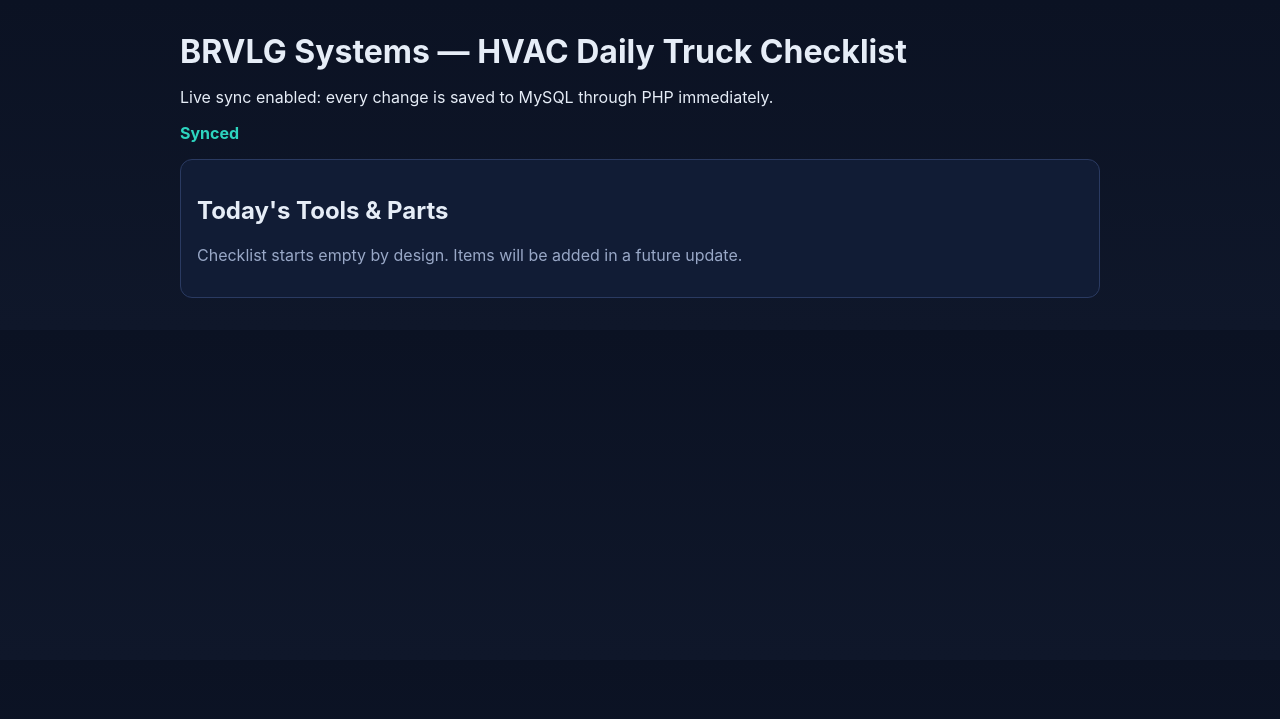
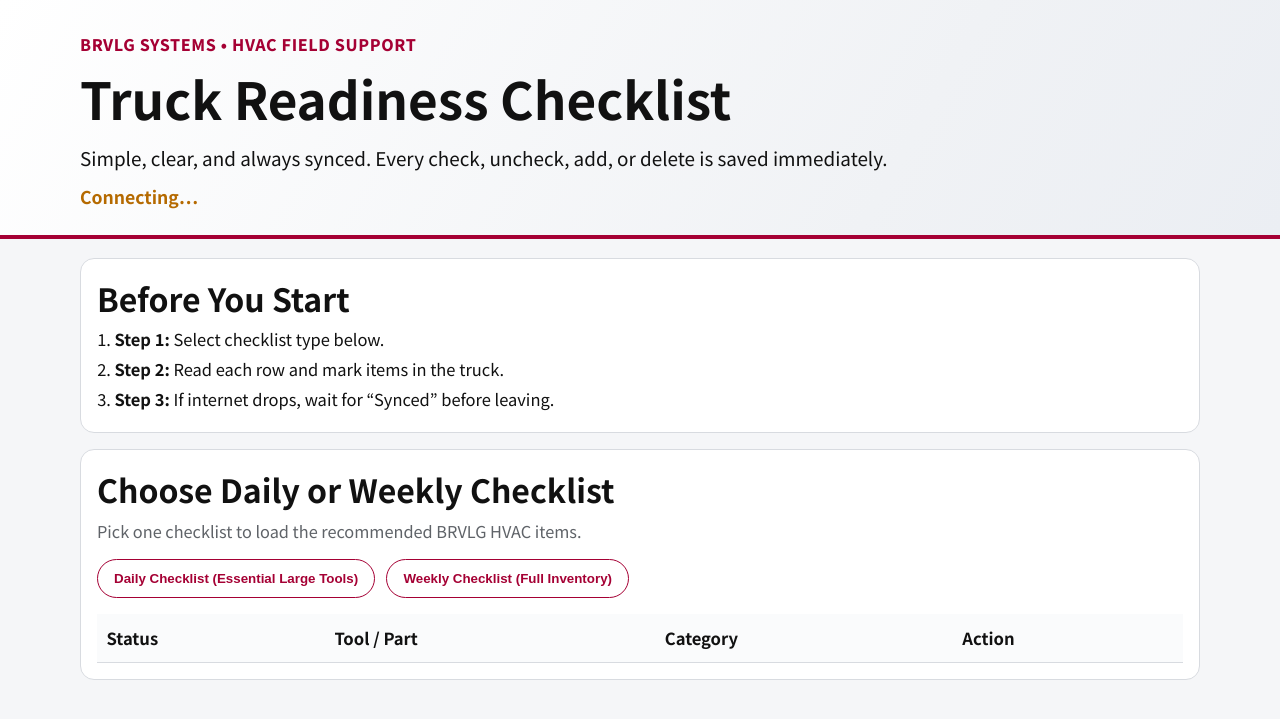
Before and after one commit to Galos12/check, a PHP site: page / in a window 1280 px wide. Shown: the top 719 px of the page. Run offline with PHP 8.4, Linux system fonts and the light colour scheme; data that the repository does not hold is empty.

Commit message:
Upgrade HVAC checklist UX with daily/weekly guided flows

```diff
--- a/api/checklist.php
+++ b/api/checklist.php
@@ -16,24 +16,28 @@ require __DIR__ . '/db.php';
 
 $method = $_SERVER['REQUEST_METHOD'];
 $id = isset($_GET['id']) ? (int) $_GET['id'] : null;
+$listType = isset($_GET['type']) && in_array($_GET['type'], ['daily', 'weekly'], true) ? $_GET['type'] : 'daily';
 $body = json_decode(file_get_contents('php://input') ?: '{}', true) ?? [];
 
 if ($method === 'GET') {
-    $stmt = $pdo->query('SELECT id, name, checked FROM checklist_items ORDER BY id DESC');
+    $stmt = $pdo->prepare('SELECT id, list_type, name, category, checked FROM checklist_items WHERE list_type = :list_type ORDER BY id DESC');
+    $stmt->execute(['list_type' => $listType]);
     echo json_encode(['items' => $stmt->fetchAll()]);
     exit;
 }
 
 if ($method === 'POST') {
     $name = trim((string) ($body['name'] ?? ''));
+    $category = trim((string) ($body['category'] ?? 'General'));
+    $requestType = in_array(($body['list_type'] ?? ''), ['daily', 'weekly'], true) ? $body['list_type'] : $listType;
     if ($name === '') {
         http_response_code(422);
         echo json_encode(['error' => 'Name is required']);
         exit;
     }
-    $stmt = $pdo->prepare('INSERT INTO checklist_items (name, checked) VALUES (:name, 0)');
-    $stmt->execute(['name' => $name]);
-    echo json_encode(['id' => (int) $pdo->lastInsertId(), 'name' => $name, 'checked' => 0]);
+    $stmt = $pdo->prepare('INSERT INTO checklist_items (list_type, name, category, checked) VALUES (:list_type, :name, :category, 0)');
+    $stmt->execute(['list_type' => $requestType, 'name' => $name, 'category' => $category]);
+    echo json_encode(['id' => (int) $pdo->lastInsertId(), 'list_type' => $requestType, 'name' => $name, 'category' => $category, 'checked' => 0]);
     exit;
 }
 
--- a/api/schema.sql
+++ b/api/schema.sql
@@ -1,6 +1,8 @@
 CREATE TABLE IF NOT EXISTS checklist_items (
   id INT AUTO_INCREMENT PRIMARY KEY,
+  list_type ENUM('daily','weekly') NOT NULL DEFAULT 'daily',
   name VARCHAR(140) NOT NULL,
+  category VARCHAR(80) NOT NULL DEFAULT 'General',
   checked TINYINT(1) NOT NULL DEFAULT 0,
   created_at TIMESTAMP DEFAULT CURRENT_TIMESTAMP
 );
--- a/index.html
+++ b/index.html
@@ -3,32 +3,63 @@
   <head>
     <meta charset="UTF-8" />
     <meta name="viewport" content="width=device-width, initial-scale=1.0" />
-    <title>BRVLG HVAC Daily Truck Checklist</title>
+    <title>BRVLG HVAC Technician Checklist</title>
+    <link rel="preconnect" href="https://fonts.googleapis.com" />
+    <link rel="preconnect" href="https://fonts.gstatic.com" crossorigin />
+    <link href="https://fonts.googleapis.com/css2?family=Noto+Sans+KR:wght@400;500;700;800&display=swap" rel="stylesheet" />
     <link rel="stylesheet" href="styles.css" />
   </head>
   <body>
-    <header class="header">
-      <h1>BRVLG Systems — HVAC Daily Truck Checklist</h1>
-      <p>Live sync enabled: every change is saved to MySQL through PHP immediately.</p>
-      <div id="sync-status" aria-live="polite">Connecting…</div>
+    <header class="hero">
+      <div class="hero-inner">
+        <p class="badge">BRVLG SYSTEMS • HVAC FIELD SUPPORT</p>
+        <h1>Truck Readiness Checklist</h1>
+        <p class="lead">Simple, clear, and always synced. Every check, uncheck, add, or delete is saved immediately.</p>
+        <div id="sync-status" class="sync status-warn" aria-live="polite">Connecting…</div>
+      </div>
     </header>
 
     <main class="container">
+      <section class="card tips">
+        <h2>Before You Start</h2>
+        <ol>
+          <li><strong>Step 1:</strong> Select checklist type below.</li>
+          <li><strong>Step 2:</strong> Read each row and mark items in the truck.</li>
+          <li><strong>Step 3:</strong> If internet drops, wait for “Synced” before leaving.</li>
+        </ol>
+      </section>
+
       <section class="card">
-        <h2>Today's Tools & Parts</h2>
-        <p class="muted">Checklist starts empty by design. Items will be added in a future update.</p>
-        <ul id="checklist" class="checklist" aria-live="polite"></ul>
+        <h2 id="checklist-title">Choose Daily or Weekly Checklist</h2>
+        <p class="muted" id="checklist-subtitle">Pick one checklist to load the recommended BRVLG HVAC items.</p>
+        <div class="choice-row" role="group" aria-label="Checklist type">
+          <button class="choice-btn" data-type="daily">Daily Checklist (Essential Large Tools)</button>
+          <button class="choice-btn" data-type="weekly">Weekly Checklist (Full Inventory)</button>
+        </div>
+
+        <div class="table-wrap">
+          <table>
+            <thead>
+              <tr>
+                <th>Status</th>
+                <th>Tool / Part</th>
+                <th>Category</th>
+                <th>Action</th>
+              </tr>
+            </thead>
+            <tbody id="checklist"></tbody>
+          </table>
+        </div>
       </section>
     </main>
 
     <template id="item-template">
-      <li class="item" data-id="">
-        <label>
-          <input type="checkbox" class="item-check" />
-          <span class="item-name"></span>
-        </label>
-        <button class="delete-btn" type="button">Delete</button>
-      </li>
+      <tr data-id="">
+        <td><input type="checkbox" class="item-check" /></td>
+        <td class="item-name"></td>
+        <td class="item-category"></td>
+        <td><button class="delete-btn" type="button">Delete</button></td>
+      </tr>
     </template>
 
     <script src="script.js"></script>
--- a/styles.css
+++ b/styles.css
@@ -1,53 +1,61 @@
 :root {
-  --bg: #0f172a;
-  --card: #111c35;
-  --text: #e6edf7;
-  --muted: #99a8c7;
-  --ok: #2dd4bf;
-  --warn: #f59e0b;
-  --err: #ef4444;
-  --line: #2a3a61;
+  --bg: #f5f6f8;
+  --text: #111;
+  --muted: #5f6368;
+  --brand: #a50034;
+  --brand-dark: #7d0028;
+  --line: #d8dbe0;
+  --ok: #008a4e;
+  --warn: #b56a00;
+  --err: #b00020;
+  --white: #fff;
 }
-
 * { box-sizing: border-box; }
 body {
   margin: 0;
-  font-family: Inter, system-ui, Arial, sans-serif;
-  background: linear-gradient(180deg, #0b1223, var(--bg));
+  font-family: 'Noto Sans KR', Arial, sans-serif;
   color: var(--text);
+  background: var(--bg);
 }
-.header, .container { width: min(920px, 92vw); margin: 0 auto; }
-.header { padding: 2rem 0 1rem; }
-.header h1 { margin: 0 0 .4rem; }
-#sync-status { font-weight: 700; margin-top: .6rem; color: var(--warn); }
-.container { padding-bottom: 2rem; }
-.card {
-  background: var(--card);
-  border: 1px solid var(--line);
-  border-radius: 12px;
-  padding: 1rem;
+.hero {
+  background: linear-gradient(120deg, #ffffff 0%, #f0f2f5 70%, #ebeef3 100%);
+  border-bottom: 4px solid var(--brand);
+  animation: fadeIn .45s ease-out;
 }
-.muted { color: var(--muted); }
-.checklist { list-style: none; padding: 0; margin: 1rem 0 0; display: grid; gap: .6rem; }
-.item {
-  display: flex;
-  justify-content: space-between;
-  align-items: center;
-  gap: .8rem;
-  border: 1px solid var(--line);
-  border-radius: 10px;
-  padding: .65rem .8rem;
-}
-.item label { display: flex; align-items: center; gap: .55rem; }
-.item-check { width: 18px; height: 18px; }
-.delete-btn {
-  border: 1px solid var(--line);
-  background: transparent;
-  color: #ffb4b4;
-  border-radius: 8px;
-  padding: .35rem .55rem;
+@keyframes fadeIn { from { opacity: 0; transform: translateY(8px);} to {opacity:1;transform:none;} }
+.hero-inner, .container { width: min(1120px, 94vw); margin: 0 auto; }
+.hero-inner { padding: 2rem 0 1.6rem; }
+.badge { color: var(--brand); font-weight: 800; letter-spacing: .04em; margin: 0; }
+h1 { font-size: clamp(2rem, 4.8vw, 3.2rem); margin: .3rem 0 .6rem; }
+.lead { font-size: 1.18rem; margin: 0; }
+.sync { margin-top: .8rem; font-weight: 700; font-size: 1.1rem; }
+
+.container { padding: 1.2rem 0 2rem; display: grid; gap: 1rem; }
+.card { background: var(--white); border: 1px solid var(--line); border-radius: 14px; padding: 1rem; }
+h2 { margin: 0 0 .4rem; font-size: clamp(1.25rem, 3vw, 2rem); }
+.muted { color: var(--muted); margin-top: .2rem; font-size: 1.02rem; }
+.tips ol { margin: .4rem 0 0 1.1rem; padding: 0; }
+.tips li { margin: .35rem 0; font-size: 1.03rem; }
+.choice-row { display: flex; flex-wrap: wrap; gap: .7rem; margin: .8rem 0 1rem; }
+.choice-btn {
+  border: 1px solid var(--brand);
+  background: var(--white);
+  color: var(--brand);
+  border-radius: 999px;
+  padding: .7rem 1rem;
+  font-weight: 700;
   cursor: pointer;
 }
-.status-ok { color: var(--ok) !important; }
-.status-warn { color: var(--warn) !important; }
-.status-err { color: var(--err) !important; }
+.choice-btn.active, .choice-btn:hover { background: var(--brand); color: var(--white); }
+.table-wrap { overflow-x: auto; }
+table { width: 100%; border-collapse: collapse; min-width: 760px; }
+th, td { border-bottom: 1px solid var(--line); padding: .75rem .6rem; text-align: left; font-size: 1.02rem; }
+th { background: #fafbfc; font-size: 1.04rem; }
+.item-check { width: 20px; height: 20px; }
+.delete-btn { border: 1px solid #f0b2c6; color: var(--brand-dark); background: #fff7fa; border-radius: 8px; padding: .35rem .6rem; }
+.status-ok { color: var(--ok); }
+.status-warn { color: var(--warn); }
+.status-err { color: var(--err); }
+@media (max-width: 640px) {
+  .lead, .muted, .tips li, th, td { font-size: .98rem; }
+}
```
Also changed, not shown: script.js (+61 -22 lines).
